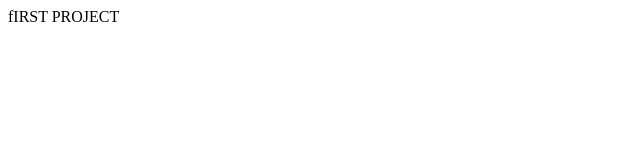
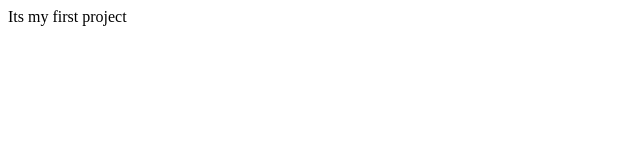
Before and after one commit to Linet34/1stproject, a plain HTML site: page index.html in a window 1280 px wide. Shown: the full height of the page, 0-640 px from the left. Drawn offline with Linux system fonts and the light colour scheme.

Commit message:
Initial commit

```diff
--- a/index.html
+++ b/index.html
@@ -1,8 +1,4 @@
 <html>
-<head>
-<title> My work</title>
-</head>
-<body>
-fIRST PROJECT
-</body>
+<title> first project</title>
+<head> Its my first project</head>
 </html>
```
Also changed, not shown: app.js (added), 1 other file.
